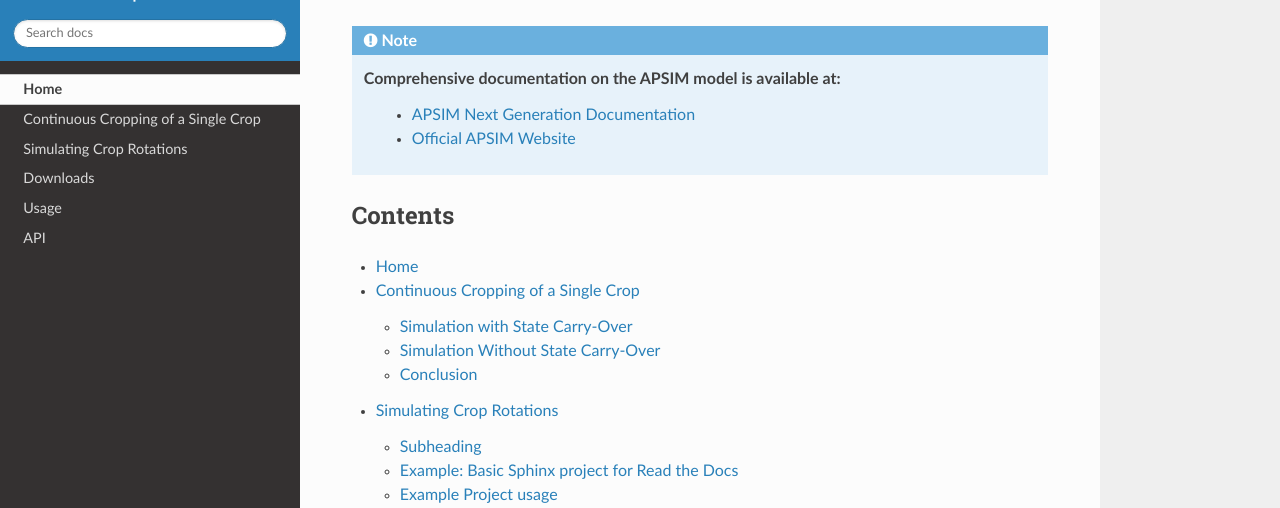
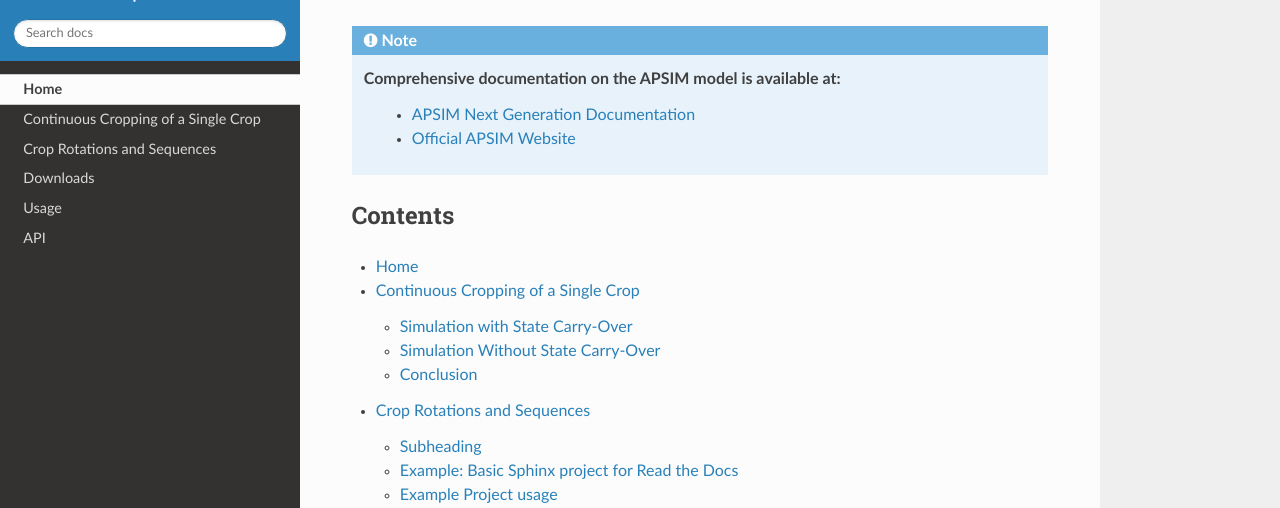
Before and after one commit to ugrewer/APSIM_RotationTraining, a Sphinx documentation site: the page built from docs/index.rst, in a window 1280 px wide and 900 px high, scrolled down 1829 px. Shown: the top 508 px of the window. Built offline with Sphinx 7.4.7 and the Read the Docs theme 3.1.0, drawn with Linux system fonts in a browser that asks for light colours.

Commit message:
updated heading

```diff
--- a/docs/simulating crop rotations.rst
+++ b/docs/crop rotations and sequences.rst
@@ -1,4 +1,4 @@
-Simulating Crop Rotations
+Crop Rotations and Sequences
 =====
 The most classical starting point in the learning and usage of crop models is the simulation of a single crop cycle, from sowing to harvest.
 
--- a/docs/index.rst
+++ b/docs/index.rst
@@ -20,7 +20,7 @@
 
    Home <self>
    continuous cropping of a single crop
-   simulating crop rotations
+   crop rotations and sequences
    downloads
    usage
    api
```
